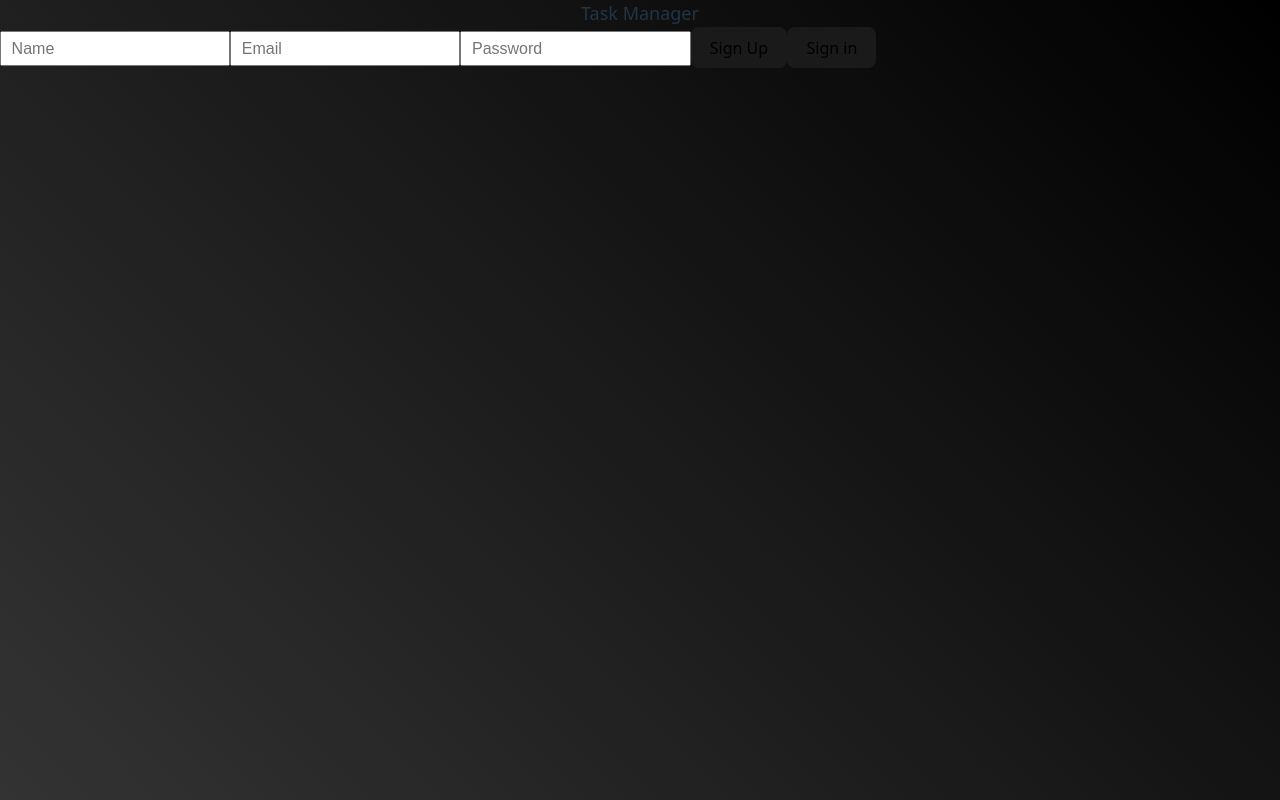
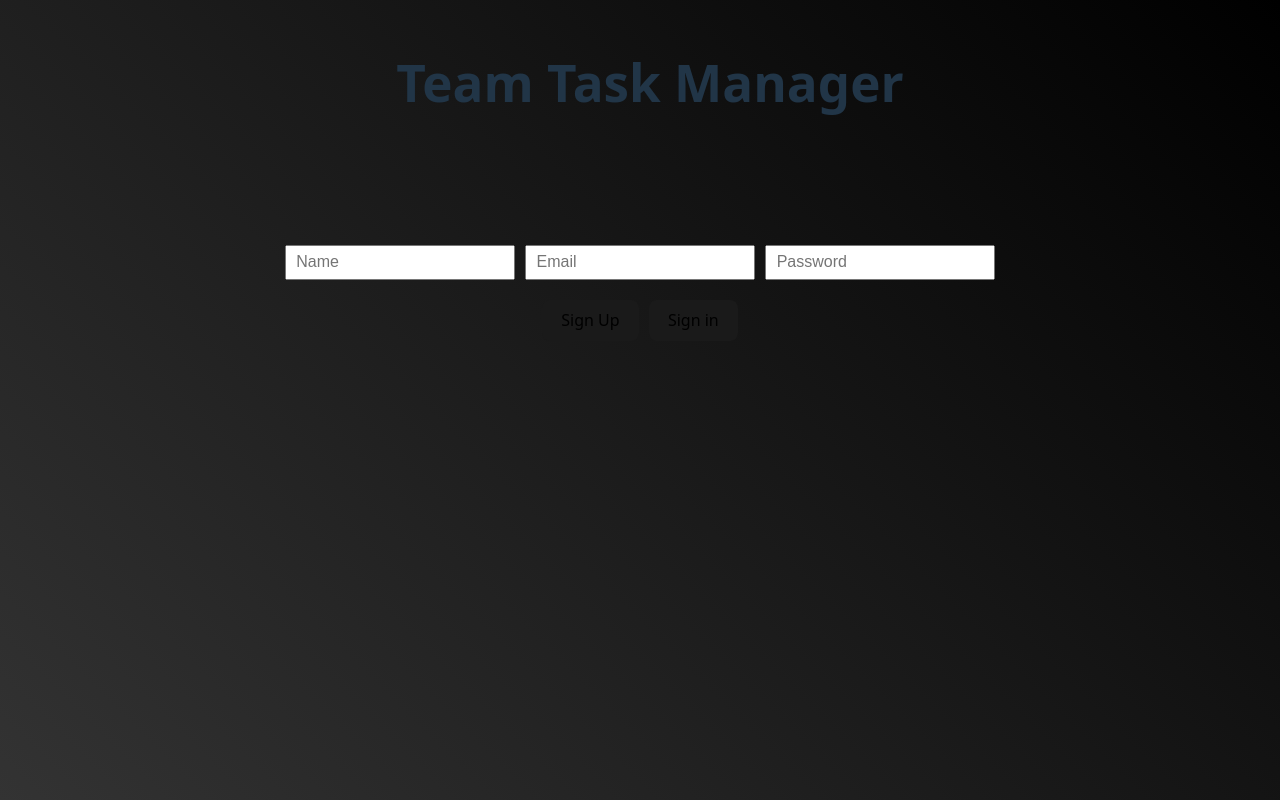
Before and after one commit to DKHaigler/Firebase-Store, a React (Vite) app: page / in a window 1280 px wide. Built offline with nearby package versions, Linux system fonts and the light colour scheme; no server answers.

Commit message:
fixed the layout for the sign-in page

```diff
--- a/src/App.css
+++ b/src/App.css
@@ -13,7 +13,6 @@ font-weight: 300;
 margin: 0;
 }
 
-/* ❌ REMOVE ABSOLUTE LAYOUT FEELING */
 .user-logged__container {
 display: flex;
 justify-content: flex-end;
@@ -24,7 +23,6 @@ width: 100%;
 
 padding: 10px 20px;
 
-/* instead of absolute */
 position: relative;
 }
 
@@ -41,9 +39,15 @@ padding-top: var(--header-height);
 
 }
 
-/* ========================= */
+.title {
+    display: flex;
+    justify-content: center;
+    text-align: center;
+    width: 100%;
+}
+
 /* MOBILE RESPONSIVENESS */
-/* ========================= */
+
 
 @media (max-width: 768px) {
 p {
--- a/src/App.tsx
+++ b/src/App.tsx
@@ -23,7 +23,9 @@ function App() {
     <>
     <div>
           <>
-          <p>Task Manager</p>
+          <div className="title">
+            <h1>Team Task Manager</h1>
+          </div>
           <SignUpIn
           signIn={signIn}
           signUp={signUp}
--- /dev/null
+++ b/src/Components/UI/SignUpIn/SignUpIn.css
@@ -0,0 +1,16 @@
+.auth-inputs {
+display: flex;
+width: 100%;
+justify-content: center;
+gap: 10px;
+margin: 100px 0px 20px 0px;
+flex-wrap: wrap;
+}
+
+.auth-buttons {
+display: flex;
+width: 100%;
+justify-content: center;
+gap: 10px;
+flex-wrap: wrap;
+}
--- a/src/Components/UI/SignUpIn/SignUpIn.tsx
+++ b/src/Components/UI/SignUpIn/SignUpIn.tsx
@@ -1,5 +1,6 @@
 import { useState } from "react";
 import { CustomButton } from "../Button/Button";
+import './SignUpIn.css'
 
 type SignUpInProps = {
   signIn: (email: string, password: string) => void;
@@ -13,38 +14,38 @@ export const SignUpIn = ({ signIn, signUp }: SignUpInProps) => {
 
   return (
     <div>
+      <div className="auth-inputs">
         <input
           type="text"
           placeholder="Name"
           value={name}
           onChange={(e) => setName(e.target.value)}
         />
-
         <input
           type="text"
           placeholder="Email"
           value={email}
           onChange={(event) => setEmail(event.target.value)}
         />
-
         <input
           type="password"
           placeholder="Password"
           value={password}
           onChange={(event) => setPassword(event.target.value)}
         />
-
+      </div>
+      <div className="auth-buttons">
       <CustomButton
         label="Sign Up"
         hoverColor="green"
         onClick={() => signUp(email, password, name)}
       />
-
       <CustomButton
         label="Sign in"
         hoverColor="green"
         onClick={() => signIn(email, password)}
       />
       </div>
+    </div>
   );
 };
```
Lines whose indentation alone changed are shown as unchanged.
